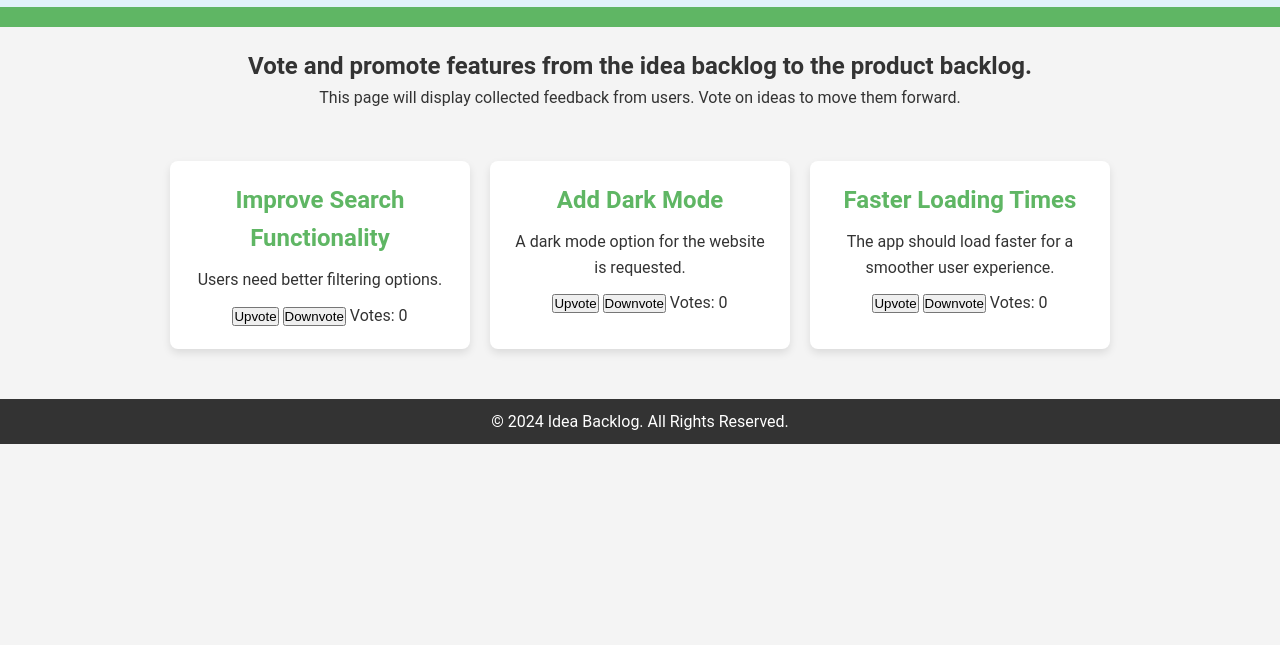
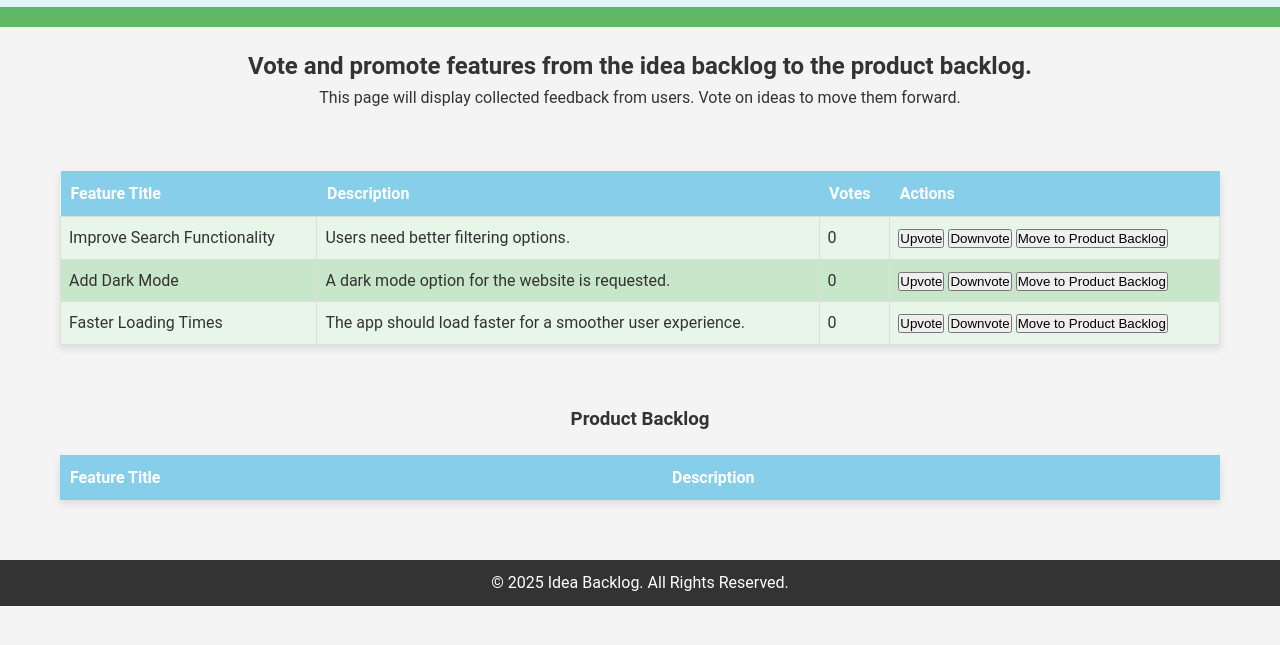
Before and after one commit to Zerque/Zeraki-PM, a plain HTML site: page idea.html in a window 1280 px wide. Shown: the part 143-788 px from the top of the page. Drawn offline with Linux system fonts and the light colour scheme.

Commit message:
Update idea.html

```diff
--- a/idea.html
+++ b/idea.html
@@ -20,11 +20,38 @@
     </section>
 
     <section class="container" id="feedback-list">
-        <!-- Feedback Cards will be dynamically loaded here -->
+        <table>
+            <thead>
+                <tr>
+                    <th>Feature Title</th>
+                    <th>Description</th>
+                    <th>Votes</th>
+                    <th>Actions</th>
+                </tr>
+            </thead>
+            <tbody id="feedback-table-body">
+                <!-- Feedback rows will be dynamically loaded here -->
+            </tbody>
+        </table>
+    </section>
+
+    <section>
+        <h3>Product Backlog</h3>
+        <table>
+            <thead>
+                <tr>
+                    <th>Feature Title</th>
+                    <th>Description</th>
+                </tr>
+            </thead>
+            <tbody id="product-backlog-body">
+                <!-- Product backlog rows will appear here -->
+            </tbody>
+        </table>
     </section>
 
     <footer>
-        <p>&copy; 2024 Idea Backlog. All Rights Reserved.</p>
+        <p>&copy; 2025 Idea Backlog. All Rights Reserved.</p>
     </footer>
 
     <script>
@@ -35,26 +62,28 @@
             { id: 3, title: "Faster Loading Times", description: "The app should load faster for a smoother user experience.", votes: 0 }
         ];
 
+        const productBacklog = [];
+
         // Function to render feedback
         function renderFeedback() {
-            const feedbackList = document.getElementById('feedback-list');
-            feedbackList.innerHTML = ''; // Clear existing feedback list
+            const feedbackTableBody = document.getElementById('feedback-table-body');
+            feedbackTableBody.innerHTML = ''; // Clear existing feedback list
 
             feedbacks.forEach(feedback => {
-                const feedbackCard = document.createElement('div');
-                feedbackCard.classList.add('card');
+                const row = document.createElement('tr');
 
-                feedbackCard.innerHTML = `
-                    <h3>${feedback.title}</h3>
-                    <p>${feedback.description}</p>
-                    <div class="vote-buttons">
-                        <button class="upvote" onclick="vote(${feedback.id}, 'up')">Upvote</button>
-                        <button class="downvote" onclick="vote(${feedback.id}, 'down')">Downvote</button>
-                        <span>Votes: <span id="votes-${feedback.id}">${feedback.votes}</span></span>
-                    </div>
+                row.innerHTML = `
+                    <td>${feedback.title}</td>
+                    <td>${feedback.description}</td>
+                    <td id="votes-${feedback.id}">${feedback.votes}</td>
+                    <td>
+                        <button onclick="vote(${feedback.id}, 'up')">Upvote</button>
+                        <button onclick="vote(${feedback.id}, 'down')">Downvote</button>
+                        <button onclick="moveToProductBacklog(${feedback.id})">Move to Product Backlog</button>
+                    </td>
                 `;
 
-                feedbackList.appendChild(feedbackCard);
+                feedbackTableBody.appendChild(row);
             });
         }
 
@@ -71,6 +100,34 @@
             document.getElementById(`votes-${feedback.id}`).innerText = feedback.votes;
         }
 
+        // Move feature to product backlog
+        function moveToProductBacklog(feedbackId) {
+            const feedbackIndex = feedbacks.findIndex(f => f.id === feedbackId);
+            if (feedbackIndex !== -1) {
+                const [movedFeature] = feedbacks.splice(feedbackIndex, 1);
+                productBacklog.push(movedFeature);
+                renderFeedback();
+                renderProductBacklog();
+            }
+        }
+
+        // Render product backlog
+        function renderProductBacklog() {
+            const productBacklogBody = document.getElementById('product-backlog-body');
+            productBacklogBody.innerHTML = '';
+
+            productBacklog.forEach(feature => {
+                const row = document.createElement('tr');
+
+                row.innerHTML = `
+                    <td>${feature.title}</td>
+                    <td>${feature.description}</td>
+                `;
+
+                productBacklogBody.appendChild(row);
+            });
+        }
+
         // Initial render of feedbacks
         renderFeedback();
     </script>
```
